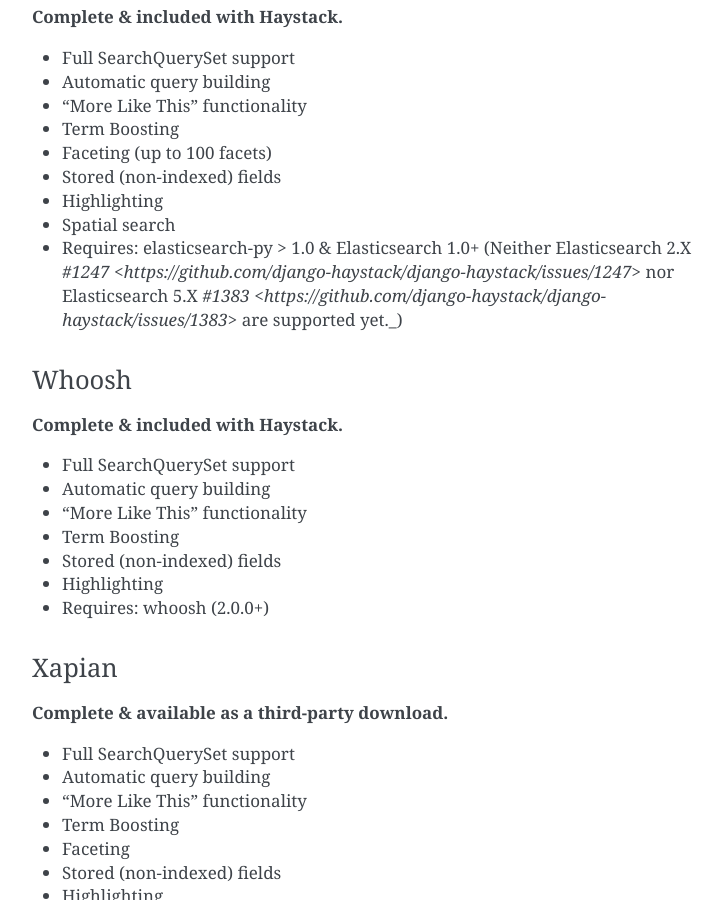
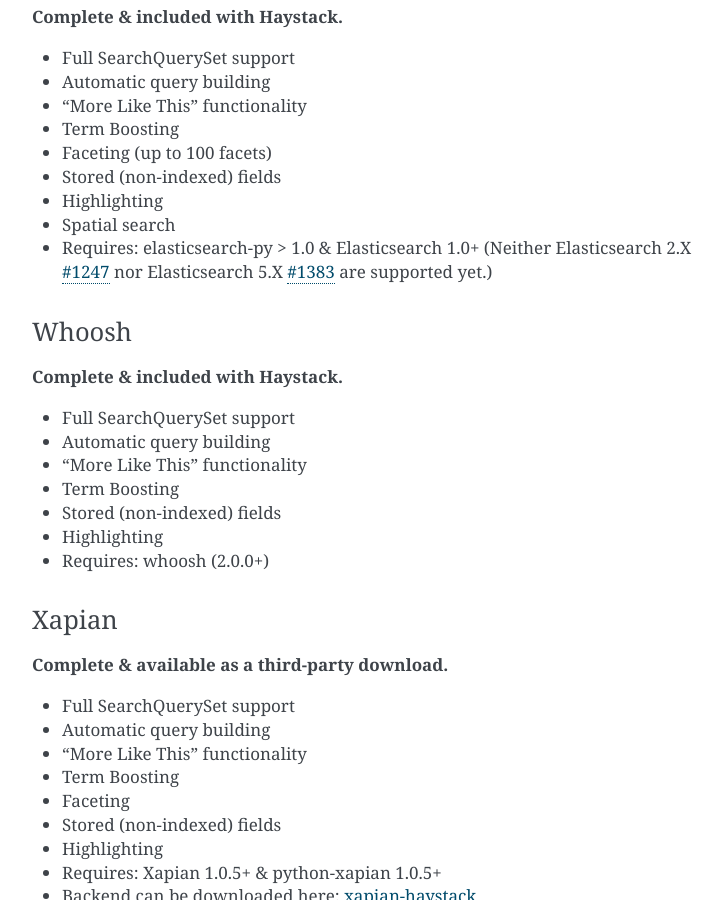
Before and after one commit to django-haystack/django-haystack, a Sphinx documentation site: the page built from docs/backend_support.rst, in a window 1280 px wide and 900 px high, scrolled down 747 px. Shown: the whole window, without its empty margins (388-1109 px from the left). Built offline with Sphinx 7.4.7, drawn with Linux system fonts in a browser that asks for light colours; pages that are not in the unit, such as notebooks, are missing from menus.

Commit message:
reStructuredText link format fixes. (#1458)

```diff
--- a/docs/backend_support.rst
+++ b/docs/backend_support.rst
@@ -50,7 +50,7 @@
 * Stored (non-indexed) fields
 * Highlighting
 * Spatial search
-* Requires: elasticsearch-py > 1.0 & Elasticsearch 1.0+ (Neither Elasticsearch 2.X `#1247 <https://github.com/django-haystack/django-haystack/issues/1247>` nor Elasticsearch 5.X `#1383 <https://github.com/django-haystack/django-haystack/issues/1383>` are supported yet._)
+* Requires: elasticsearch-py > 1.0 & Elasticsearch 1.0+ (Neither Elasticsearch 2.X `#1247 <https://github.com/django-haystack/django-haystack/issues/1247>`_ nor Elasticsearch 5.X `#1383 <https://github.com/django-haystack/django-haystack/issues/1383>`_ are supported yet.)
 
 Whoosh
 ------
```
